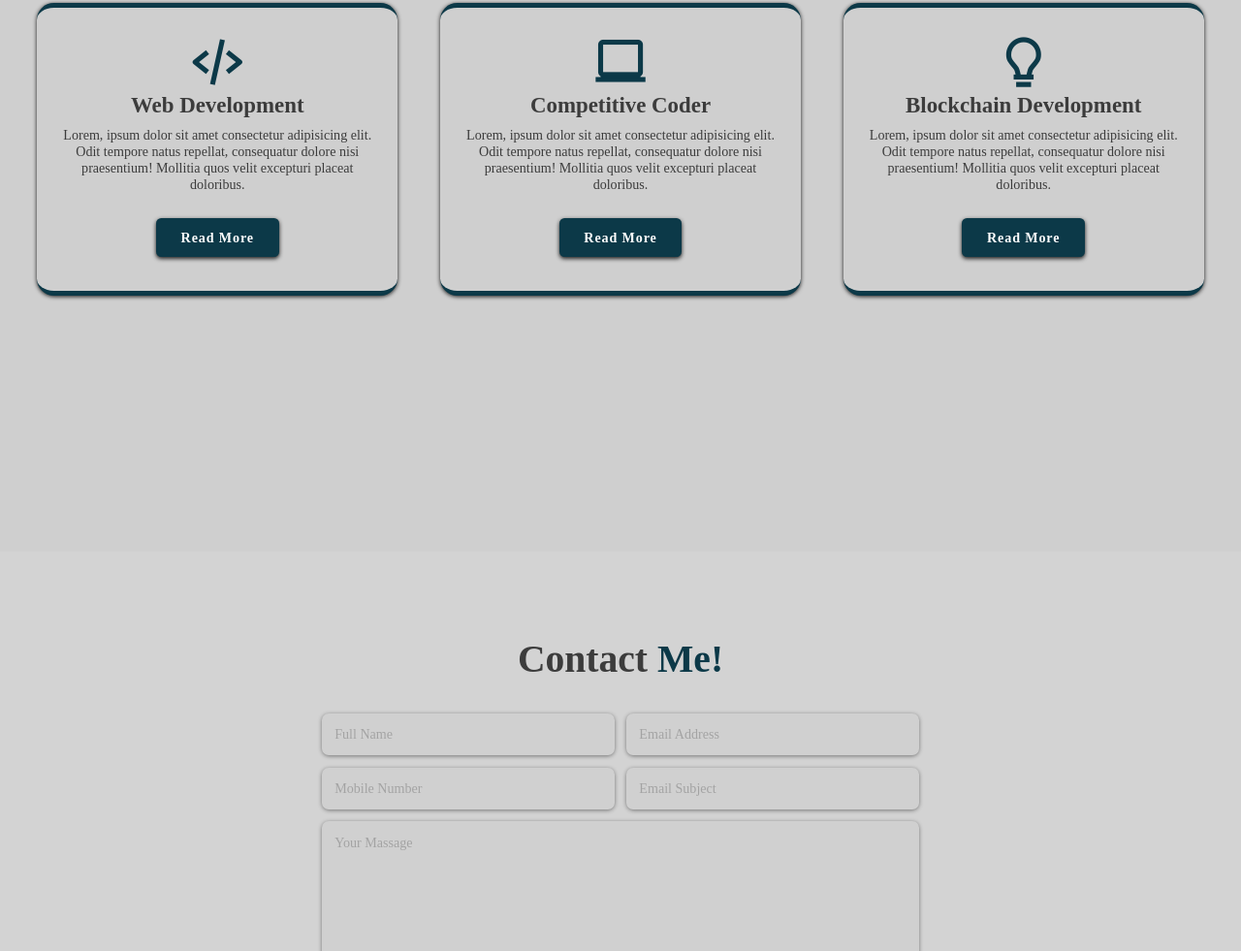
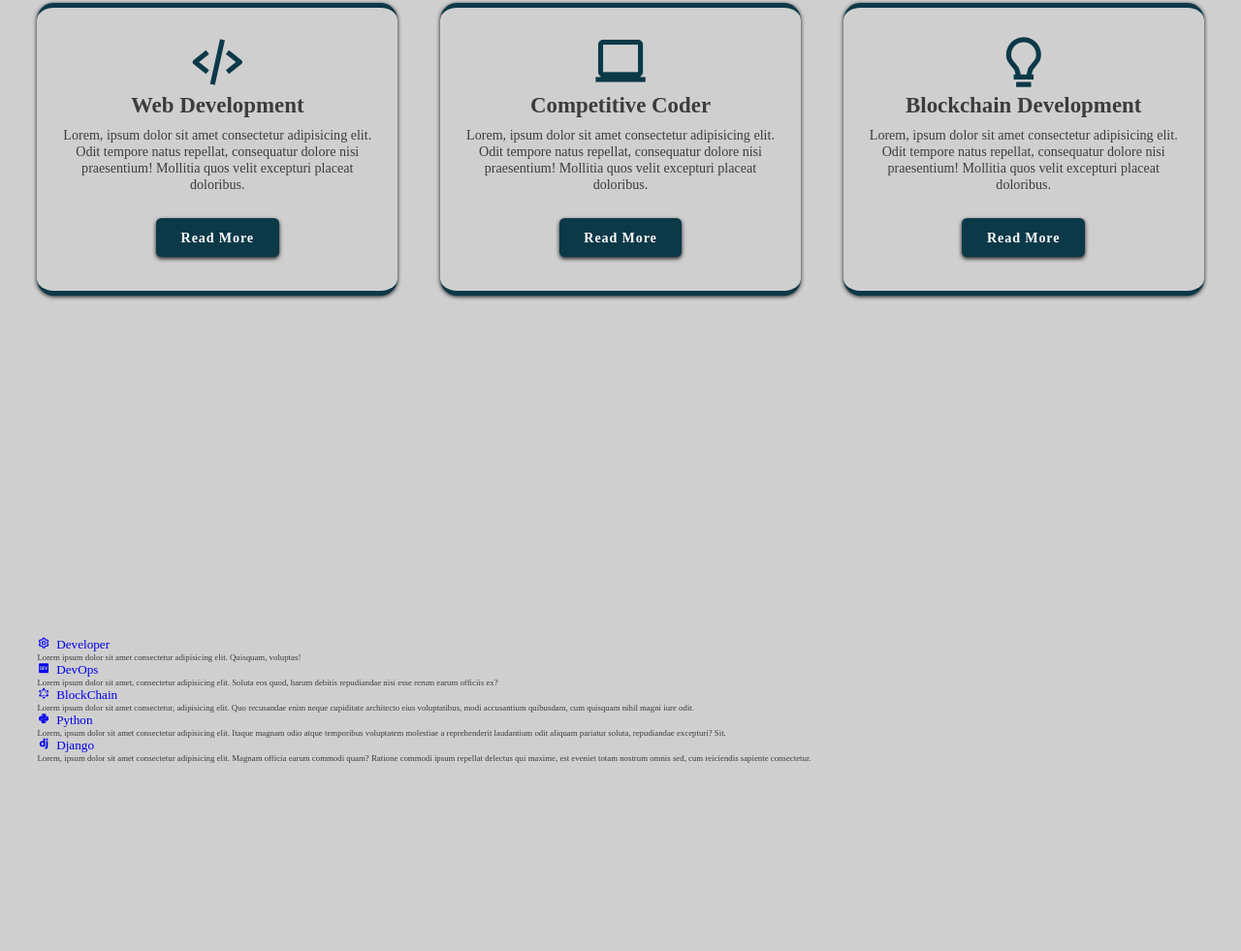
Before and after one commit to Mefisto04/Portfolio_Updated, a plain HTML site: page index.html in a window 1280 px wide. Shown: the part 1819-2800 px from the top of the page at 97% size. Drawn offline with nearby package versions, Linux system fonts and the light colour scheme.

Commit message:
Update index.html

```diff
--- a/index.html
+++ b/index.html
@@ -26,13 +26,13 @@
             <p>Lorem, ipsum dolor sit amet consectetur adipisicing elit.
                  Cumque eius quaerat eveniet corporis totam harum officiis hic aperiam!</p>
 
-            <div class="social-media">
+            <!-- <div class="social-media">
                 <a href="#"><i class='bx bxl-facebook'></i></a>
                 <a href="#"><i class='bx bxl-twitter'></i></a>
                 <a href="#"><i class='bx bxl-instagram-alt'></i></a>
                 <a href="#"><i class='bx bxl-linkedin'></i></a>
             </div>
-            <a href="#" class="btn">Download CV</a>
+            <a href="#" class="btn">Download CV</a> -->
         </div>
 
         <div class="profession-container">
@@ -55,7 +55,6 @@
                 </div>
                 <div class="circle"></div>
             </div>
-
             <div class="overlay"></div>
         </div>
 
@@ -126,6 +125,33 @@
         </div>
     </section>
 
+    <section class="card-sec">
+        <div class="cards">
+            <div class="card">
+              <h1> <a href="#0"><i class='bx bx-cog'> Developer</i></a></h1>
+              <p>Lorem ipsum dolor sit amet consectetur adipisicing elit. Quisquam, voluptas!</p>
+            </div>
+            <div class="card">
+              <h1> <a href="#0"><i class='bx bxl-dev-to' > DevOps</i></a></h1>
+              <p>Lorem ipsum dolor sit amet, consectetur adipisicing elit. Soluta eos quod, harum debitis repudiandae nisi esse rerum earum officiis ex?</p>
+            </div>
+            <div class="card">
+              <h1> <a href="#0"><i class='bx bxl-graphql' > BlockChain</i></a></h1>
+              <p>Lorem ipsum dolor sit amet consectetur, adipisicing elit. Quo recusandae enim neque cupiditate architecto eius voluptatibus, modi accusantium quibusdam, cum quisquam nihil magni iure odit.</p>
+            </div>
+            <div class="card">
+              <h1> <a href="#0"><i class='bx bxl-python' > Python</i></a></h1>
+              <p>Lorem, ipsum dolor sit amet consectetur adipisicing elit. Itaque magnam odio atque temporibus voluptatem molestiae a reprehenderit laudantium odit aliquam pariatur soluta, repudiandae excepturi? Sit.</p>
+            </div>
+            <div class="card">
+              <h1> <a href="#0"><i class='bx bxl-django' > Django</i></a></h1>
+              <p>Lorem, ipsum dolor sit amet consectetur adipisicing elit. Magnam officia earum commodi quam? Ratione commodi ipsum repellat delectus qui maxime, est eveniet totam nostrum omnis sed, cum reiciendis sapiente consectetur.</p>
+            </div>
+
+          </div>
+    </section>
+
+
     <section class="contact" id="contact">
         <h2 class="heading">Contact <span>Me!</span></h2>
         <form action="#">
```
